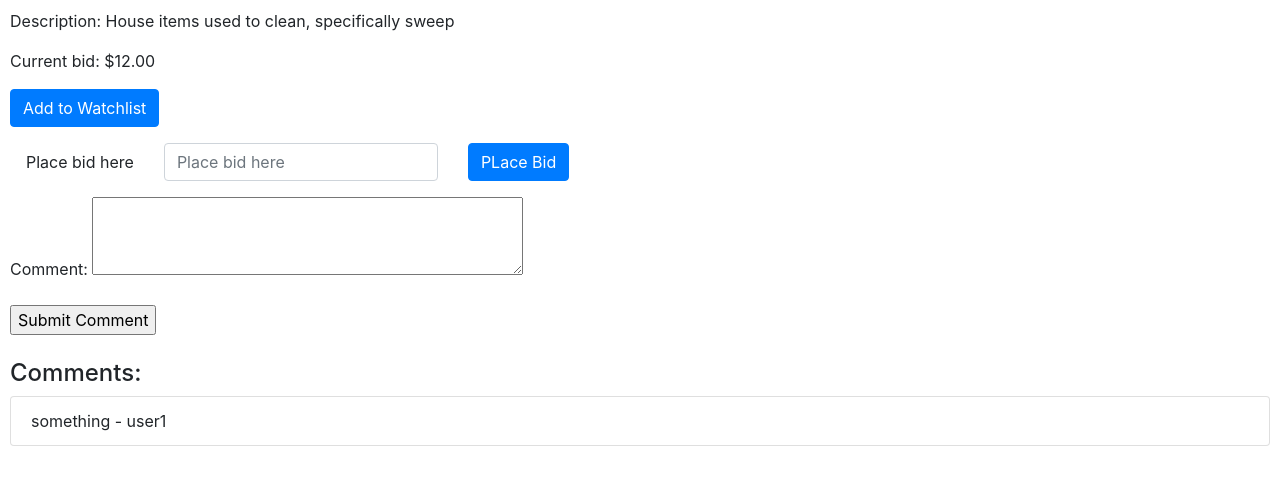
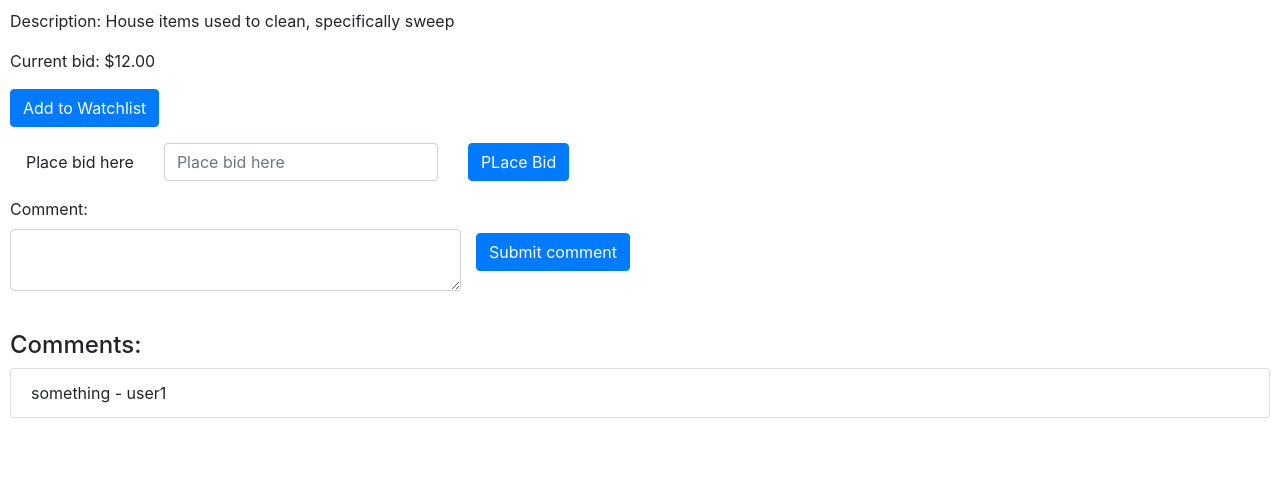
Before and after one commit to jtimilli/commerce, a Django app: page /listing/3/ in a window 1280 px wide. Shown: the part 169-654 px from the top of the page. Run offline with Django 3.2, Linux system fonts and the light colour scheme; a user stored in the database is signed in; data comes from the database, SQL or seed files in the repository; both versions use the stored data as it was after the commit; data that the repository does not hold is empty; some libraries are stand-ins or nearby versions.

Commit message:
add css to comment in listining html

```diff
--- a/auctions/forms.py
+++ b/auctions/forms.py
@@ -2,7 +2,7 @@ from django import forms
 from .models import Comment
 
 class CommentForm(forms.ModelForm):
-    content = forms.CharField(label="Comment", widget=forms.Textarea(attrs={'rows': 3}))
+    content = forms.CharField(label="Comment", widget=forms.Textarea(attrs={'rows': 2, "class": "form-control"}))
 
     class Meta:
         model = Comment
--- a/auctions/templates/auctions/layout.html
+++ b/auctions/templates/auctions/layout.html
@@ -17,9 +17,9 @@
       <h1>Auctions</h1>
       <div>
         {% if user.is_authenticated %} Signed in as
-        <strong>{{ user.username }}</strong>. {% else %} Not signed
-        in............. {% endif%}
+        <strong>{{ user.username }}</strong>. {% else %} Not signed in
       </div>
+      {% endif%}
       <ul class="nav">
         <li class="nav-item">
           <a class="nav-link" href="{% url 'index' %}">Active Listings</a>
--- a/auctions/templates/auctions/listing.html
+++ b/auctions/templates/auctions/listing.html
@@ -71,8 +71,11 @@
   </div>
 
   <form method="post" action="{% url 'listing' listing_id=listing.id %}">
-    {% csrf_token %} {{ form.as_p }}
-    <input type="submit" value="Submit Comment" />
+    <div class="row g-3 align-items-center">
+      {% csrf_token %}
+      <div class="col-auto">{{ form.as_p }}</div>
+      <button type="submit" class="btn btn-primary">Submit comment</button>
+    </div>
   </form>
 
   {% endif %}
```
Also changed, not shown: db.sqlite3.
